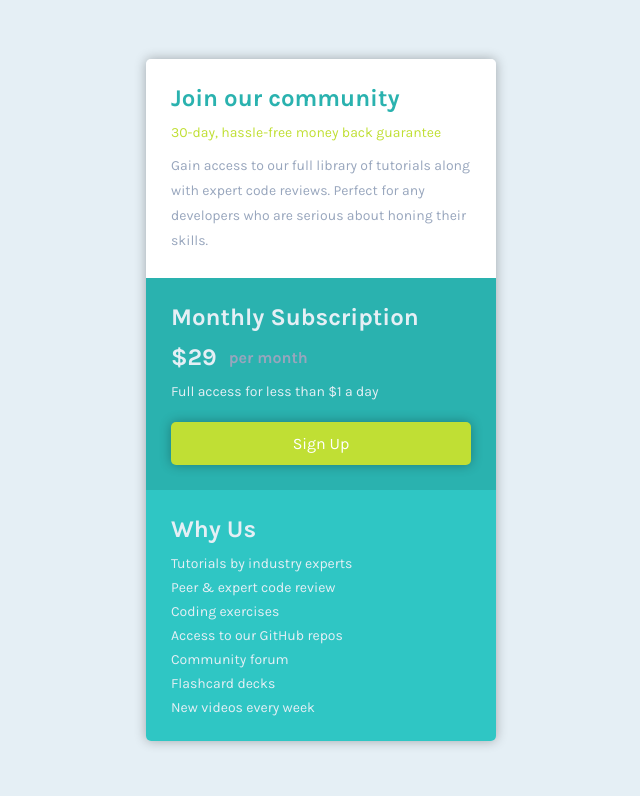
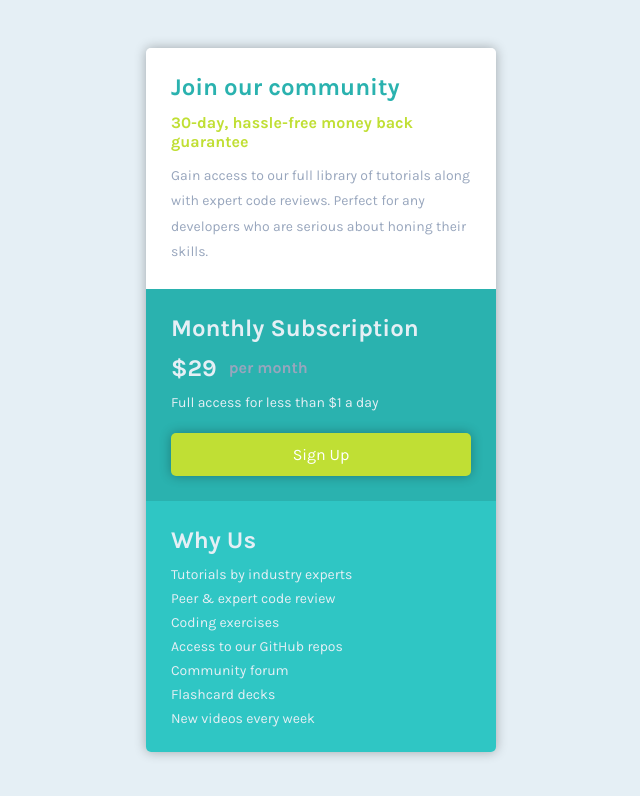
Before and after one commit to Owczarek-Kamil/FrontEndMentor-Single_price_grid_component, a plain HTML site: page index.html in a window 1280 px wide. Shown: the whole page, without its empty margins (319-959 px from the left). Drawn offline with nearby package versions, Linux system fonts and the light colour scheme; files that its build step writes are made by us from their sources.

Commit message:
Change font size and font weight in single-price-grid-period class

```diff
--- a/sass/components/_single-price-grid.scss
+++ b/sass/components/_single-price-grid.scss
@@ -19,7 +19,8 @@
 		}
 		&-period {
 			color: $bright-yellow;
-			font-size: $small-font-size;
+			font-size: $basic-font-size;
+			font-weight: 600;
 		}
 		&-description {
 			color: $grayish-blue;
```
